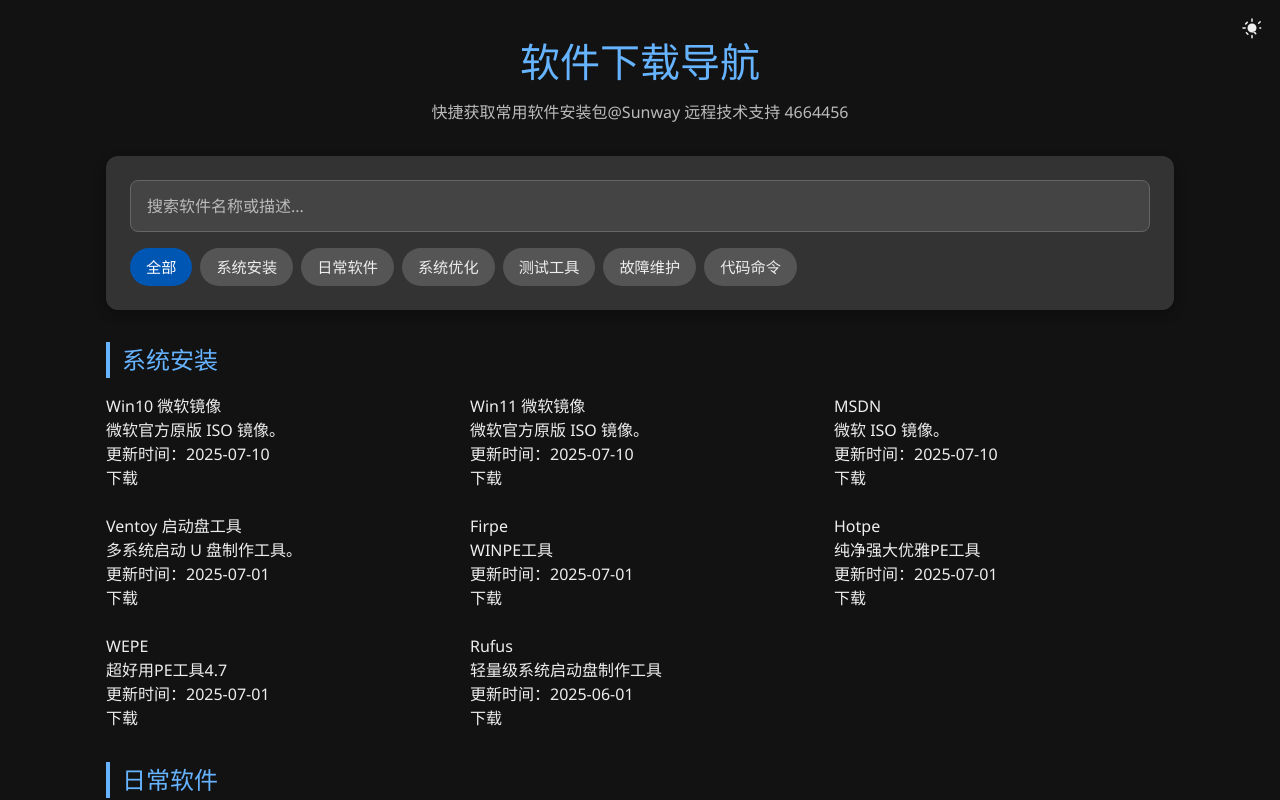
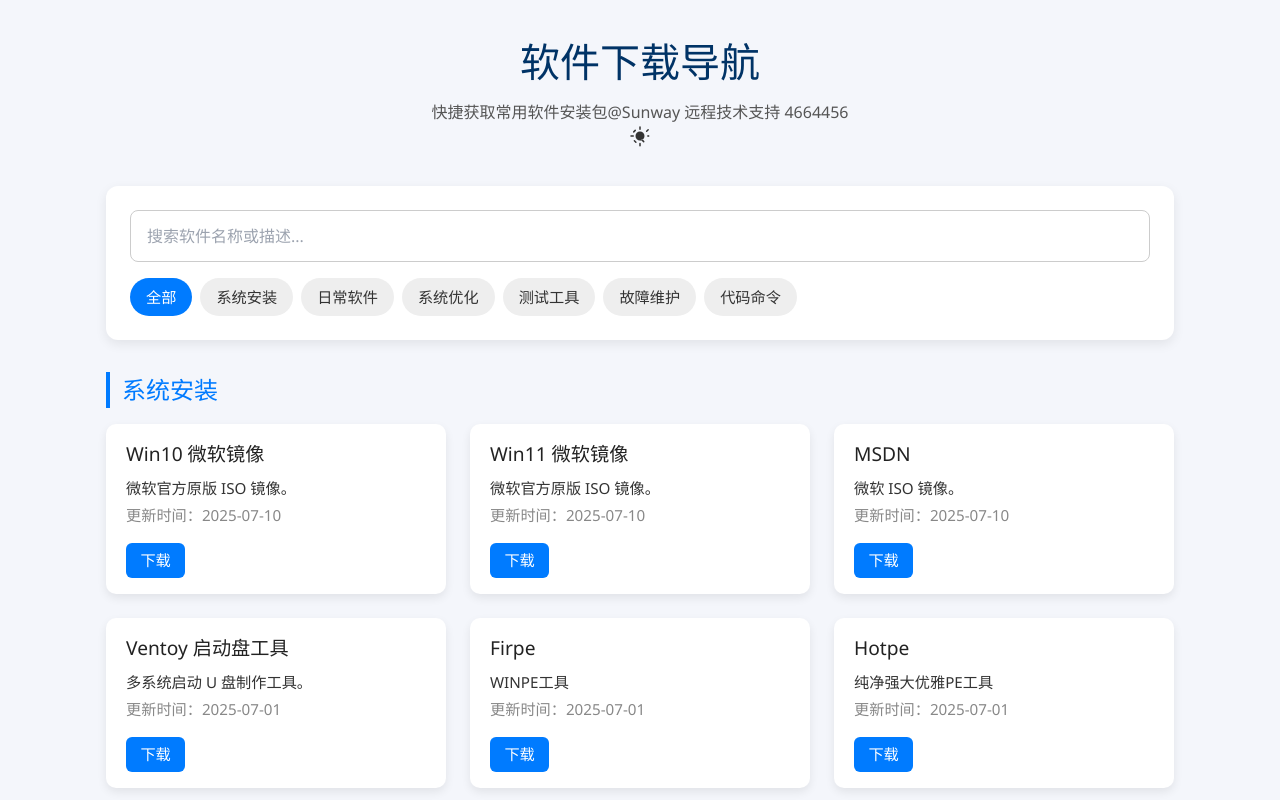
Before and after one commit to stcgd/lansoo-downloads, a React (Vite) app: page / in a window 1280 px wide. Shown: the top 800 px of the page. Built offline with nearby package versions, Linux system fonts and the light colour scheme; the HTML template or start-up script is replaced by a standard one.

Commit message:
Update style.css

```diff
--- a/src/style.css
+++ b/src/style.css
@@ -2,32 +2,24 @@
 html {
     box-sizing: border-box;
 }
-*, *::before, ::after {
-box-sizing: inherit; / All elements inherit border-box behavior */
+*, *::before, *::after {
+    box-sizing: inherit; /* All elements inherit border-box behavior */
 }
 
-/* General Body and Container Styles */
 body {
     font-family: 'Segoe UI', sans-serif;
     margin: 0;
     padding: 0;
     background: #f4f6fb;
     color: #333;
-transition: background 0.3s ease, color 0.3s ease;
-}
-
-body.dark {
-background: #121212;
-color: #eee;
 }
 
 .container {
     max-width: 1100px;
     margin: auto;
-padding: 2rem 1rem;
+    padding: 2rem 1rem; /* This provides padding for the overall content */
 }
 
-/* Header Styles */
 .header {
     text-align: center;
     margin-bottom: 2rem;
@@ -39,72 +31,38 @@ color: #003366;
     margin-bottom: 0.5rem;
 }
 
-body.dark .header h1 {
-color: #66b3ff;
-}
-
 .header p {
     font-size: 1rem;
     color: #555;
 }
 
-body.dark .header p {
-color: #bbb;
-}
-
-.dark-mode-toggle {
-position: absolute;
-top: 1rem;
-right: 1rem;
-background: none;
-border: none;
-font-size: 1.5rem;
-cursor: pointer;
-}
-
-/* Search and Filters */
 .search-section {
     background: white;
     border-radius: 12px;
-padding: 1.5rem;
+    padding: 1.5rem; /* This padding is applied correctly due to box-sizing */
     box-shadow: 0 4px 12px rgba(0, 0, 0, 0.08);
     margin-bottom: 2rem;
-transition: background 0.3s ease, box-shadow 0.3s ease;
-}
-
-body.dark .search-section {
-background: #333;
-box-shadow: 0 4px 12px rgba(0, 0, 0, 0.3);
+    /* No need for specific width or display:flex here unless you want search-input
+       and category-filters to be side-by-side.
+       Given the current structure (input then filters below),
+       default block behavior for input + flex for categories works well. */
 }
 
 .search-input {
-width: 100%;
+    width: 100%; /* Now this 100% correctly accounts for its own padding and border */
     padding: 0.8rem 1rem;
     font-size: 1rem;
-margin-bottom: 1rem;
+    margin-bottom: 1rem; /* Space between input and categories */
     border-radius: 8px;
     border: 1px solid #ccc;
-transition: background 0.3s ease, color 0.3s ease, border-color 0.3s ease;
-}
-
-body.dark .search-input {
-background: #444;
-border-color: #666;
-color: #eee;
-}
-
-.search-input::placeholder {
-color: #aaa;
-}
-
-body.dark .search-input::placeholder {
-color: #bbb;
+    /* box-sizing: border-box;  Explicitly adding here is redundant if global rule is used,
+                                but doesn't hurt and serves as a reminder. */
 }
 
 .category-filters {
     display: flex;
-flex-wrap: wrap;
-gap: 0.5rem;
+    flex-wrap: wrap; /* This correctly wraps the buttons to the next line */
+    gap: 0.5rem; /* Space between buttons */
 }
 
 .filter-btn {
@@ -115,8 +73,8 @@ border-radius: 20px;
     font-size: 0.95rem;
     cursor: pointer;
     transition: all 0.2s;
-white-space: nowrap;
-flex-shrink: 0;
+    white-space: nowrap; /* Prevents text inside buttons from wrapping */
+    flex-shrink: 0; /* Prevents buttons from shrinking if space is tight, encourages wrapping */
 }
 
 .filter-btn:hover {
@@ -128,21 +86,6 @@ background: #007bff;
     color: white;
 }
 
-body.dark .filter-btn {
-background: #555;
-color: #eee;
-}
-
-body.dark .filter-btn:hover {
-background: #666;
-}
-
-body.dark .filter-btn.active {
-background: #0056b3;
-color: white;
-}
-
-/* Category and Software List */
 .category {
     margin: 2rem 0;
 }
@@ -153,12 +96,6 @@ border-left: 4px solid #007bff;
     padding-left: 0.75rem;
     margin-bottom: 1rem;
     color: #007bff;
-transition: color 0.3s ease, border-left-color 0.3s ease;
-}
-
-body.dark .category h2 {
-color: #66b3ff;
-border-left-color: #66b3ff;
 }
 
 .software-list {
@@ -167,73 +104,31 @@ grid-template-columns: repeat(auto-fill, minmax(280px, 1fr));
     gap: 1.5rem;
 }
 
-/* Software Card Styles */
-.software-card {
+.card {
     background: white;
     padding: 1rem 1.25rem;
     border-radius: 10px;
     box-shadow: 0 4px 10px rgba(0, 0, 0, 0.08);
-transition: transform 0.2s ease, box-shadow 0.2s ease, background 0.3s ease;
+    transition: transform 0.2s ease, box-shadow 0.2s ease;
 }
 
-.software-card:hover {
+.card:hover {
     transform: translateY(-4px);
     box-shadow: 0 6px 15px rgba(0, 0, 0, 0.15);
 }
 
-body.dark .software-card {
-background: #333;
-box-shadow: 0 4px 10px rgba(0, 0, 0, 0.3);
+.card h3 {
+    margin: 0 0 0.5rem 0;
+    color: #222;
+    font-size: 1.2rem;
 }
 
-.software-card-header {
-display: flex;
-align-items: center;
-margin-bottom: 0.75rem;
+.card p {
+    margin: 0.25rem 0;
+    font-size: 0.95rem;
 }
 
-.software-card-header img {
-width: 48px;
-height: 48px;
-border-radius: 8px;
-margin-right: 1rem;
-}
-
-.software-info h3 {
-margin: 0;
-color: #222;
-font-size: 1.2rem;
-transition: color 0.3s ease;
-}
-
-body.dark .software-info h3 {
-color: #eee;
-}
-
-.software-info p {
-margin: 0.25rem 0;
-font-size: 0.95rem;
-color: #555;
-transition: color 0.3s ease;
-}
-
-body.dark .software-info p {
-color: #ccc;
-}
-
-.software-card .description {
-font-size: 0.95rem;
-line-height: 1.5;
-color: #555;
-margin-bottom: 1rem;
-transition: color 0.3s ease;
-}
-
-body.dark .software-card .description {
-color: #aaa;
-}
-
-.software-card .download-btn {
+.download {
     margin-top: 0.75rem;
     display: inline-block;
     background: #007bff;
@@ -242,37 +137,87 @@ padding: 0.4rem 0.9rem;
     border-radius: 6px;
     text-decoration: none;
     font-size: 0.95rem;
-transition: background 0.2s ease;
 }
 
-.software-card .download-btn:hover {
+.download:hover {
+    background: #0056b3;
+}
+/* 更新时间样式 */
+.update-time {
+    font-size: 0.85rem;
+    color: #888;
+    margin-top: 0.25rem;
+}
+
+/* Dark mode styles (add these or ensure they are present for dark mode functionality) */
+.container.dark {
+    background-color: #222; /* Darker background */
+    color: #eee; /* Lighter text */
+}
+
+.container.dark .header h1 {
+    color: #66b3ff; /* Lighter blue for dark mode heading */
+}
+
+.container.dark .header p {
+    color: #bbb;
+}
+
+.container.dark .search-section {
+    background: #333; /* Darker background for search section */
+    box-shadow: 0 4px 12px rgba(0, 0, 0, 0.3);
+}
+
+.container.dark .search-input {
+    background: #444; /* Darker background for input */
+    border-color: #666;
+    color: #eee; /* Lighter text in input */
+}
+
+.container.dark .search-input::placeholder {
+    color: #bbb;
+}
+
+.container.dark .filter-btn {
+    background: #555; /* Darker background for buttons */
+    color: #eee;
+}
+
+.container.dark .filter-btn:hover {
+    background: #666;
+}
+
+.container.dark .filter-btn.active {
+    background: #0056b3; /* Darker active button in dark mode */
+    color: white;
+}
+
+.container.dark .category h2 {
+    color: #66b3ff; /* Lighter blue for category headings */
+    border-left-color: #66b3ff;
+}
+
+.container.dark .card {
+    background: #333; /* Darker background for cards */
+    box-shadow: 0 4px 10px rgba(0, 0, 0, 0.3);
+}
+
+.container.dark .card h3 {
+    color: #eee;
+}
+
+.container.dark .card p {
+    color: #ccc;
+}
+
+.container.dark .download {
     background: #0056b3;
 }
 
-.software-card .update-date {
-font-size: 0.85rem;
-color: #888;
-margin-top: 0.25rem;
-text-align: right;
-transition: color 0.3s ease;
+.container.dark .download:hover {
+    background: #003d80;
 }
 
-body.dark .software-card .update-date {
+.container.dark .update-time {
     color: #aaa;
 }
-
-/* Footer Styles */
-.footer {
-text-align: center;
-padding: 2rem 1rem;
-margin-top: 2rem;
-border-top: 1px solid #e0e0e0;
-font-size: 0.9rem;
-color: #777;
-transition: color 0.3s ease, border-top-color 0.3s ease;
-}
-
-body.dark .footer {
-color: #bbb;
-border-top-color: #444;
-}
```
Lines whose indentation alone changed are shown as unchanged.
